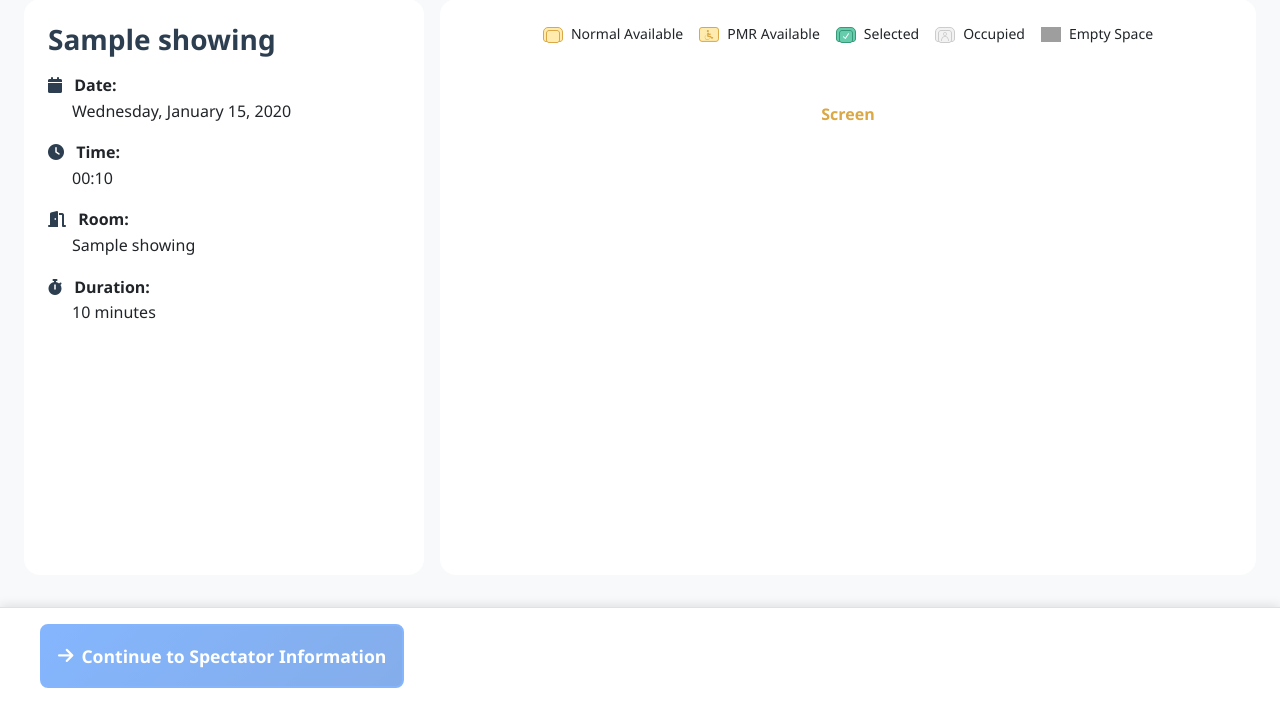
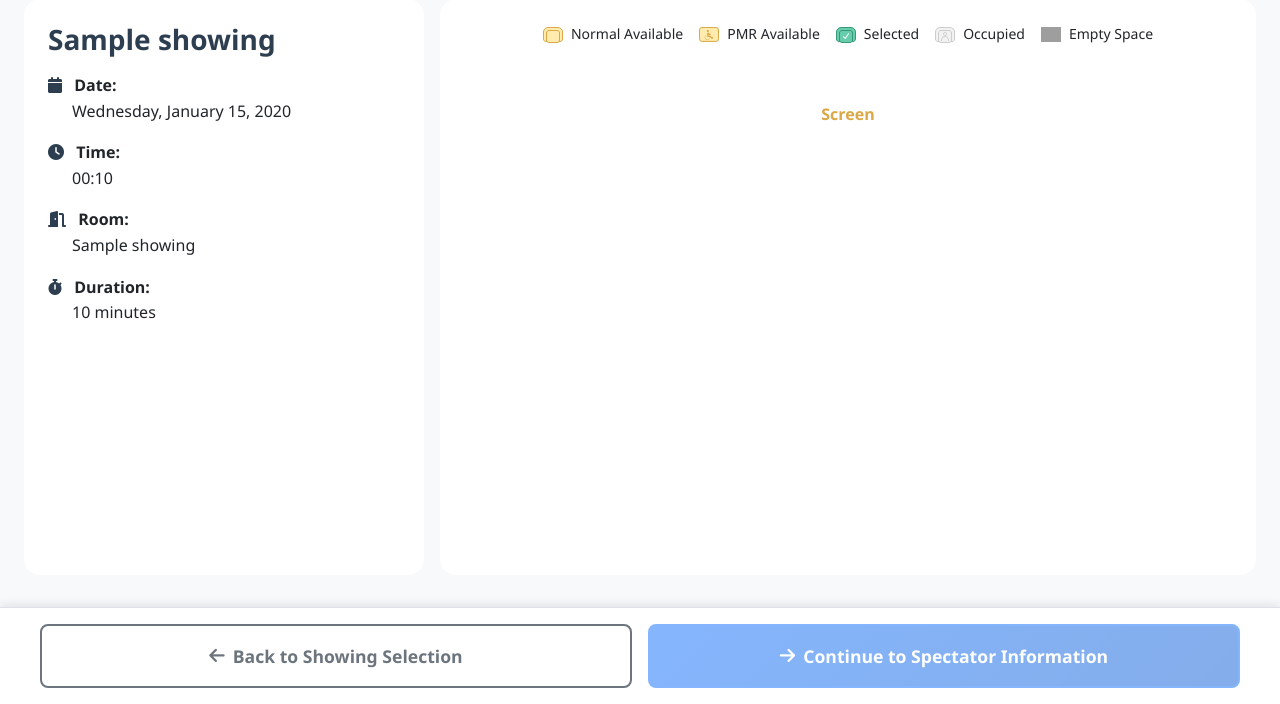
Before and after one commit to maxbraudel/Workshop, a Flask app: template templates/showing_seats.html in a window 1280 px wide. Shown: the part 96-800 px from the top of the page. Run offline with Flask 3, Linux system fonts and the light colour scheme; the template is opened without the code that fills it: most values are stand-ins (such as "Sample title", 1, 10 or a date in 2020); grey boxes are pictures that could not be loaded.

Commit message:
perfect buttons layout

```diff
--- a/templates/showing_seats.html
+++ b/templates/showing_seats.html
@@ -129,17 +129,22 @@
 <!-- Sticky Bottom Navigation -->
 <div class="sticky-bottom-nav">
   <div class="sticky-nav-buttons">
-    <form method="POST" action="{{ url_for('booking_spectators') }}" id="bookingForm" class="w-100">
-      <input type="hidden" name="showing_id" value="{{ showing.id }}">
-      <div id="selectedSeatsInputs"></div>
-
-      <button type="submit" class="sticky-nav-btn btn-primary" id="continueBtn" disabled>
-        <i class="fas fa-arrow-right me-2"></i>
-        Continue to Spectator Information
-      </button>
-    </form>
+    <a href="{{ url_for('movies') }}" class="sticky-nav-btn btn-outline-secondary">
+      <i class="fas fa-arrow-left me-2"></i>
+      Back to Showing Selection
+    </a>
+    <button type="submit" form="bookingForm" class="sticky-nav-btn btn-primary" id="continueBtn" disabled>
+      <i class="fas fa-arrow-right me-2"></i>
+      Continue to Spectator Information
+    </button>
   </div>
 </div>
+
+<!-- Hidden form for seat selection -->
+<form method="POST" action="{{ url_for('booking_spectators') }}" id="bookingForm" style="display: none;">
+  <input type="hidden" name="showing_id" value="{{ showing.id }}">
+  <div id="selectedSeatsInputs"></div>
+</form>
 
 <style>
 /* Seat Grid Styles */
```
